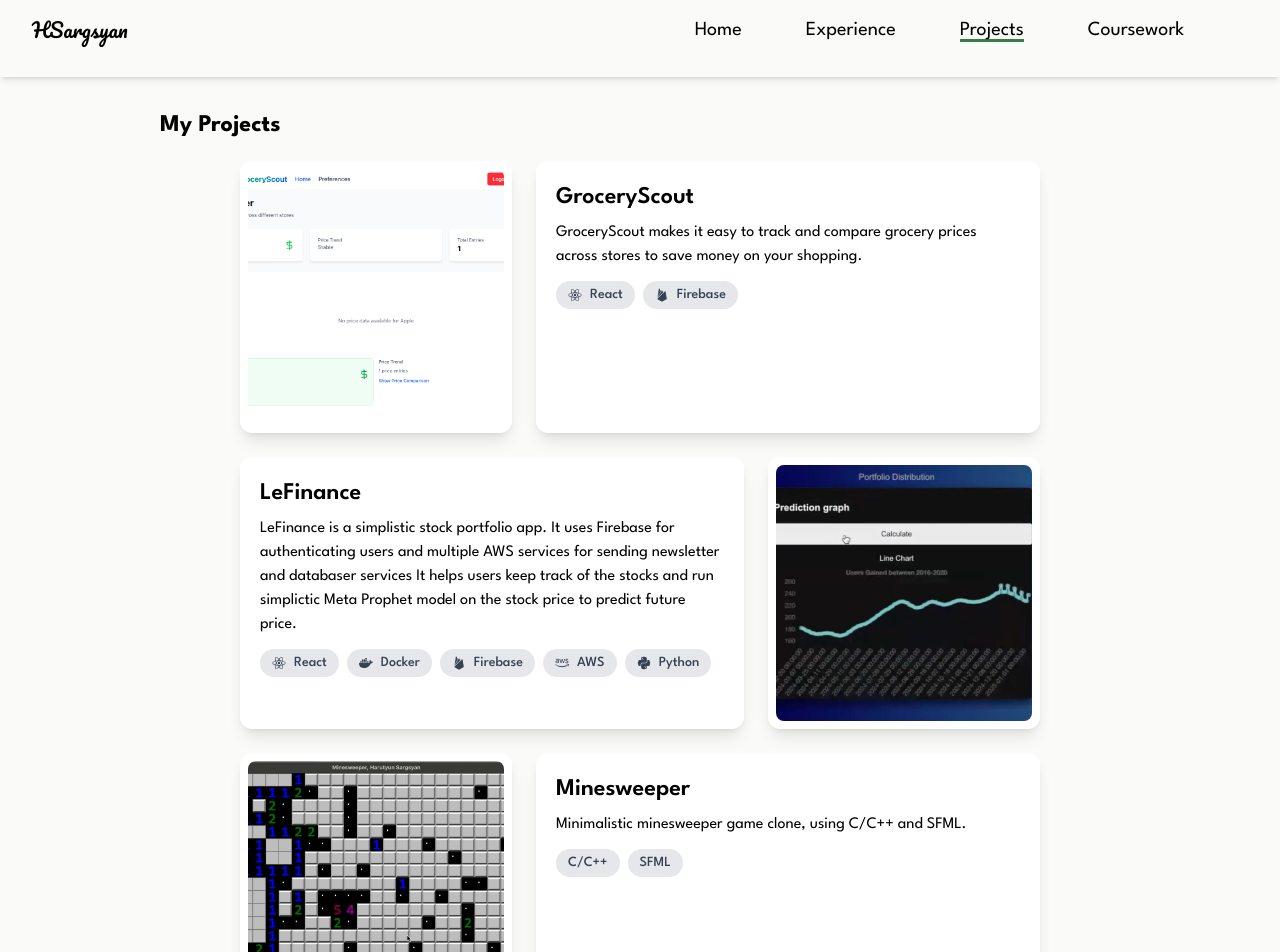
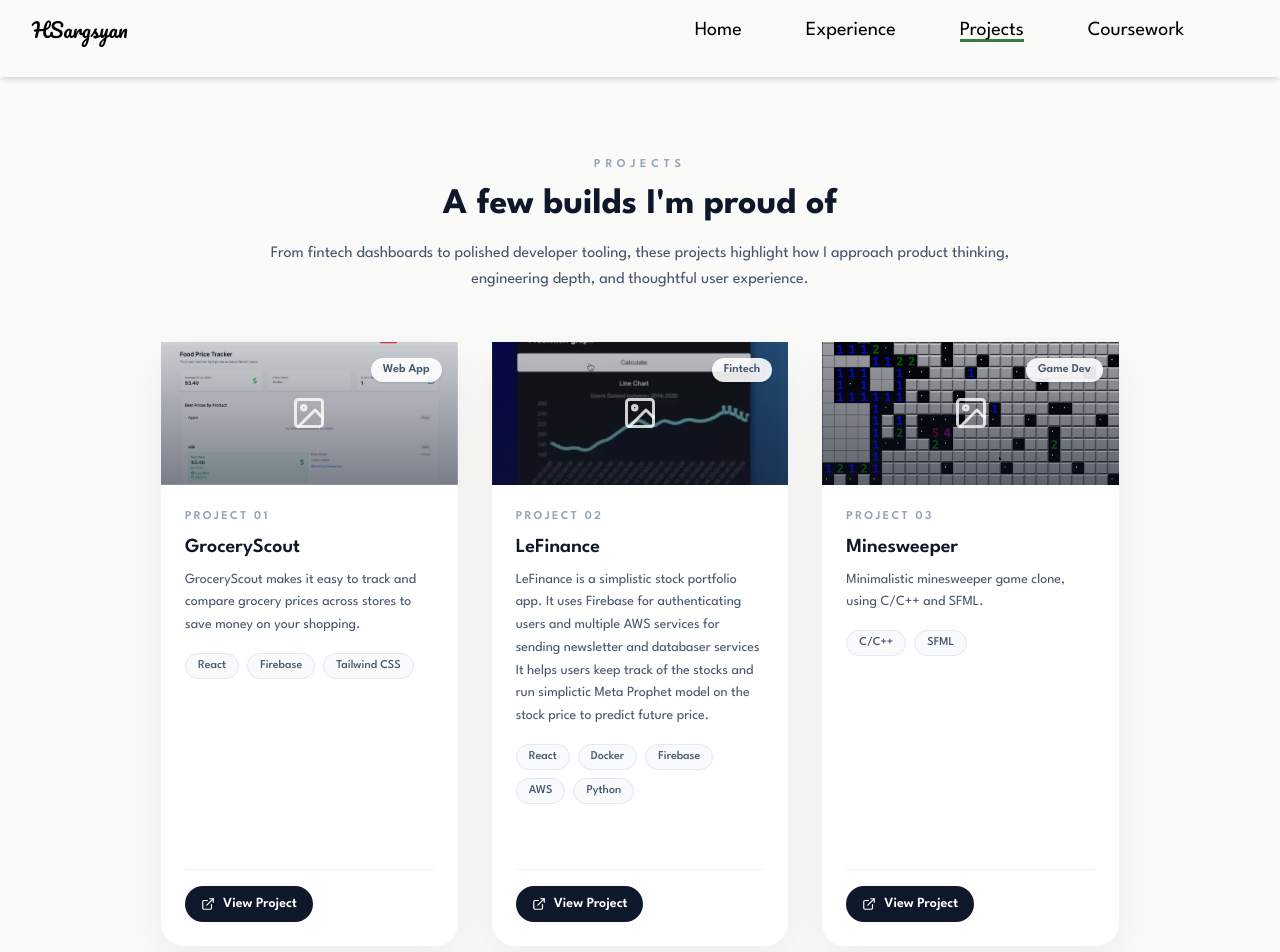
Before and after one commit to HarutSargsyan/harutsargsyan.github.io, a React (Vite) app: page /projects in a window 1280 px wide. Shown: the top 952 px of the page. Built offline with nearby package versions, Linux system fonts and the light colour scheme.

Commit message:
projects view update

```diff
--- a/src/assets/data.tsx
+++ b/src/assets/data.tsx
@@ -1,9 +1,8 @@
 import { ReactElement } from "react";
-import { IoLogoDocker, IoLogoFirebase, IoLogoReact } from "react-icons/io5";
+import { IoLogoDocker, IoLogoFirebase } from "react-icons/io5";
 import { BiLogoTypescript } from "react-icons/bi";
-import { FaGithub, FaMicrosoft, FaPython } from "react-icons/fa";
+import { FaGithub, FaMicrosoft } from "react-icons/fa";
 import { BiLogoPostgresql } from "react-icons/bi";
-import { FaAws } from "react-icons/fa";
 
 interface Experience {
   company: string;
@@ -75,8 +74,10 @@ interface Project {
   title: string;
   desc: string;
   img: string;
-  stack: ReactElement[];
+  stack: string[];
   link: string;
+  category: string;
+  repo?: string;
 }
 
 export const projects: Project[] = [
@@ -84,41 +85,34 @@ export const projects: Project[] = [
     title: "GroceryScout",
     desc: "GroceryScout makes it easy to track and compare grocery prices across stores to save money on your shopping.",
     img: "/grocery.png",
-    stack: [
-      <IconText icon={<IoLogoReact />} text="React" />,
-      <IconText icon={<IoLogoFirebase />} text="Firebase" />,
-    ],
+    stack: ["React", "Firebase", "Tailwind CSS"],
     link: "https://food-price-tracker-gamma.vercel.app",
+    category: "Web App",
   },
   {
     title: "LeFinance",
     desc: "LeFinance is a simplistic stock portfolio app. It uses Firebase for authenticating users and multiple AWS services for sending newsletter and databaser services It helps users keep track of the stocks and run simplictic Meta Prophet model on the stock price to predict future price.",
     img: "/stocks.png",
-    stack: [
-      <IconText icon={<IoLogoReact />} text="React" />,
-      <IconText icon={<IoLogoDocker />} text="Docker" />,
-      <IconText icon={<IoLogoFirebase />} text="Firebase" />,
-      <IconText icon={<FaAws />} text="AWS" />,
-      <IconText icon={<FaPython />} text="Python" />,
-    ],
+    stack: ["React", "Docker", "Firebase", "AWS", "Python"],
     link: "https://youtu.be/LdEM6BMSbyU",
+    category: "Fintech",
   },
   {
     title: "Minesweeper",
     desc: "Minimalistic minesweeper game clone, using C/C++ and SFML.",
     img: "/minesweeper.png",
-    stack: [<IconText text="C/C++" />, <IconText text="SFML" />],
+    stack: ["C/C++", "SFML"],
     link: "https://youtu.be/MQIdJqihNJo",
+    category: "Game Dev",
   },
   {
     title: "Portfolio",
     desc: "This portfolio website, built with React and Tailwind CSS, showcases my projects and skills.",
     img: "/portfolio.png",
-    stack: [
-      <IconText icon={<IoLogoReact />} text="React" />,
-      <IconText text="Tailwind CSS" />,
-    ],
+    stack: ["React", "Tailwind CSS"],
     link: "https://github.com/HarutSargsyan/harutsargsyan.github.io",
+    category: "Personal Site",
+    repo: "https://github.com/HarutSargsyan/harutsargsyan.github.io",
   },
 ];
 
--- a/src/components/ProjectBox.tsx
+++ b/src/components/ProjectBox.tsx
@@ -1,60 +1,92 @@
-import { ReactElement } from "react";
+import { FiExternalLink, FiGithub, FiImage } from "react-icons/fi";
 
-export default ({
+interface Props {
+  img: string;
+  title: string;
+  desc: string;
+  stack: string[];
+  link: string;
+  category: string;
+  repo?: string;
+  index?: number;
+}
+
+export default function ProjectBox({
   img,
   title,
   desc,
   stack,
   link,
+  repo,
+  category,
   index = 0,
-}: {
-  img: string;
-  title: string;
-  desc: string;
-  stack: ReactElement[];
-  link: string;
-  index?: number;
-}) => {
-  const isEven = index % 2 === 0;
+}: Props) {
+  const backgroundOverlay =
+    "linear-gradient(to bottom, rgba(15,23,42,0.2), rgba(15,23,42,0.55))";
 
-  const imageBox = (
-    <div className="hidden sm:block rounded-xl flex-shrink-0 bg-white shadow-lg p-2 group-hover:opacity-[50%]">
-      <img src={img} alt="" className="h-64 w-64 object-cover rounded-lg" />
+  return (
+    <article className="flex flex-col rounded-3xl border border-slate-100 bg-white shadow-[0_15px_45px_rgba(15,23,42,0.06)] transition hover:-translate-y-1 hover:shadow-[0_20px_50px_rgba(15,23,42,0.12)]">
+      <div
+        className="relative h-48 overflow-hidden"
+        style={{
+          backgroundImage: `${backgroundOverlay}, url(${img})`,
+          backgroundSize: "cover",
+          backgroundPosition: "center",
+        }}
+      >
+        <div className="absolute inset-0 flex items-center justify-center text-white/80">
+          <FiImage className="text-4xl" />
         </div>
-  );
+        <span className="absolute top-4 right-4 rounded-full bg-white/90 px-3 py-1 text-xs font-semibold text-slate-600 shadow-sm">
+          {category}
+        </span>
+      </div>
 
-  const descriptionBox = (
-    <div className="flex-1 rounded-xl bg-white p-5 shadow-lg">
-      <h2 className="text-2xl font-semibold mb-2 group-hover:text-primary">
+      <div className="flex h-full flex-col gap-4 px-6 py-6">
+        <div>
+          <p className="text-xs font-semibold uppercase tracking-[0.2em] text-slate-400">
+            Project {String(index + 1).padStart(2, "0")}
+          </p>
+          <h3 className="mt-2 text-xl font-semibold text-slate-900">
             {title}
-      </h2>
-      <p>{desc}</p>
-      <div className="flex gap-2 mt-3 flex-wrap">
-        {stack.map((skill, skillIndex) => (
+          </h3>
+          <p className="mt-2 text-sm leading-relaxed text-slate-600">{desc}</p>
+        </div>
+
+        <div className="flex flex-wrap gap-2">
+          {stack.map((skill) => (
             <span
-            key={skillIndex}
-            className="px-3 py-1 rounded-full bg-gray-200 group-hover:bg-secondary text-gray-700 text-sm font-medium"
+              key={skill}
+              className="rounded-full border border-slate-200 bg-slate-50 px-3 py-1 text-xs font-medium text-slate-600"
             >
               {skill}
             </span>
           ))}
         </div>
+
+        <div className="mt-auto flex items-center justify-between border-t border-slate-100 pt-4">
+          <a
+            href={link}
+            target="_blank"
+            rel="noreferrer"
+            className="inline-flex items-center gap-2 rounded-full bg-slate-900 px-4 py-2 text-sm font-semibold text-white transition hover:bg-slate-700"
+          >
+            <FiExternalLink />
+            View Project
+          </a>
+          {repo && (
+            <a
+              href={repo}
+              target="_blank"
+              rel="noreferrer"
+              className="inline-flex h-11 w-11 items-center justify-center rounded-2xl border border-slate-200 text-slate-600 transition hover:border-slate-400 hover:text-slate-900"
+              aria-label="View source code"
+            >
+              <FiGithub className="text-xl" />
+            </a>
+          )}
         </div>
+      </div>
+    </article>
   );
-
-  return (
-    <a target="_blank" href={link} className="group flex gap-6">
-      {isEven ? (
-        <>
-          {imageBox}
-          {descriptionBox}
-        </>
-      ) : (
-        <>
-          {descriptionBox}
-          {imageBox}
-        </>
-      )}
-    </a>
-  );
-};
+}
--- a/src/pages/Projects.tsx
+++ b/src/pages/Projects.tsx
@@ -1,15 +1,27 @@
 import ProjectBox from "../components/ProjectBox";
 import { projects } from "../assets/data.tsx";
 
-export default () => {
+export default function Projects() {
   return (
-    <div>
-      <h2 className="text-2xl mb-5 font-bold">My Projects</h2>
-      <div className="px-2 sm:px-20 flex flex-col gap-6">
+    <section className="py-12">
+      <div className="mx-auto max-w-3xl text-center">
+        <p className="mb-3 text-xs font-semibold uppercase tracking-[0.4em] text-slate-400">
+          Projects
+        </p>
+        <h2 className="text-3xl font-bold text-slate-900 sm:text-4xl">
+          A few builds I&apos;m proud of
+        </h2>
+        <p className="mt-4 text-base leading-relaxed text-slate-600">
+          From fintech dashboards to polished developer tooling, these projects
+          highlight how I approach product thinking, engineering depth, and
+          thoughtful user experience.
+        </p>
+      </div>
+      <div className="mt-12 grid gap-8 md:grid-cols-2 xl:grid-cols-3">
         {projects.map((project, index) => (
-          <ProjectBox key={index} {...project} index={index} />
+          <ProjectBox key={project.title} {...project} index={index} />
         ))}
       </div>
-    </div>
+    </section>
   );
-};
+}
```
Lines whose indentation alone changed are shown as unchanged.
